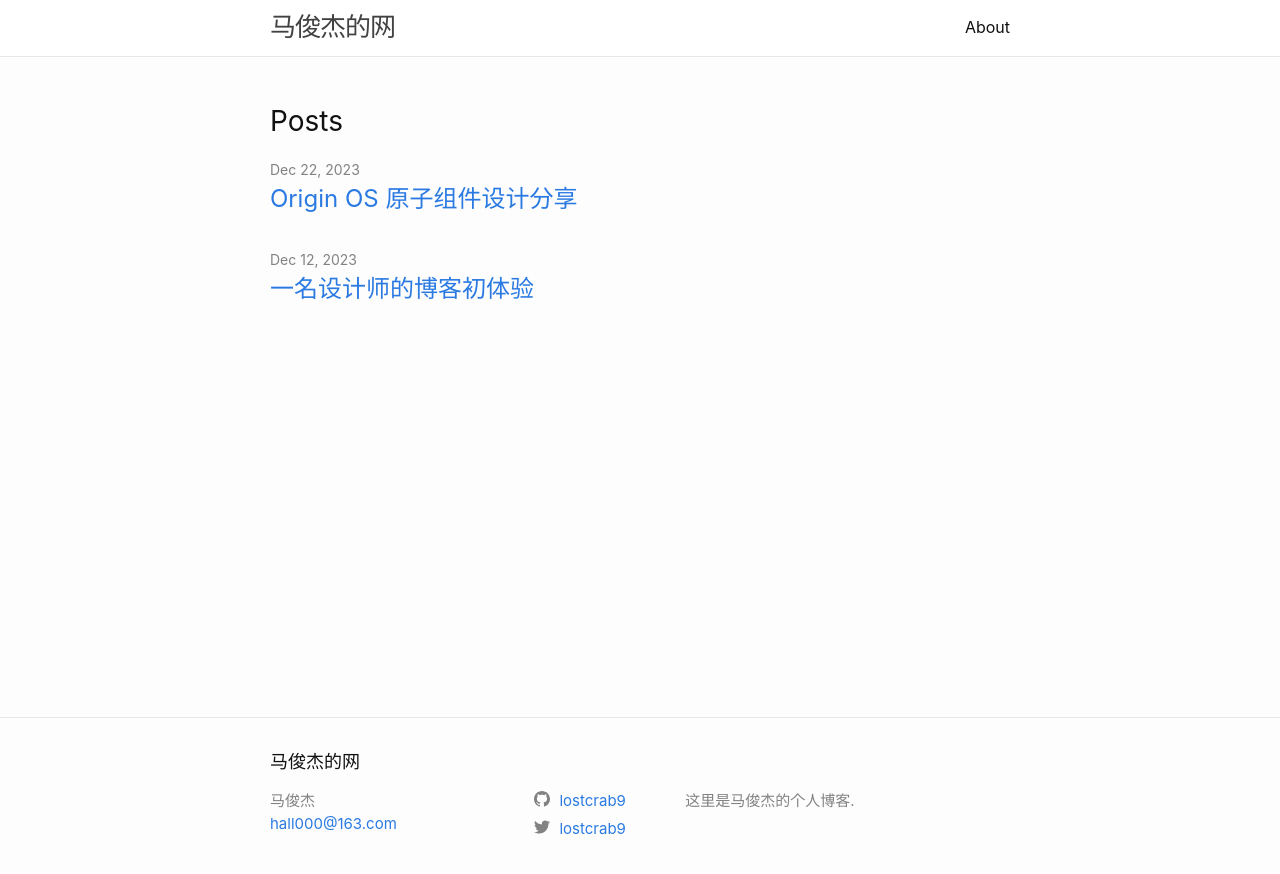
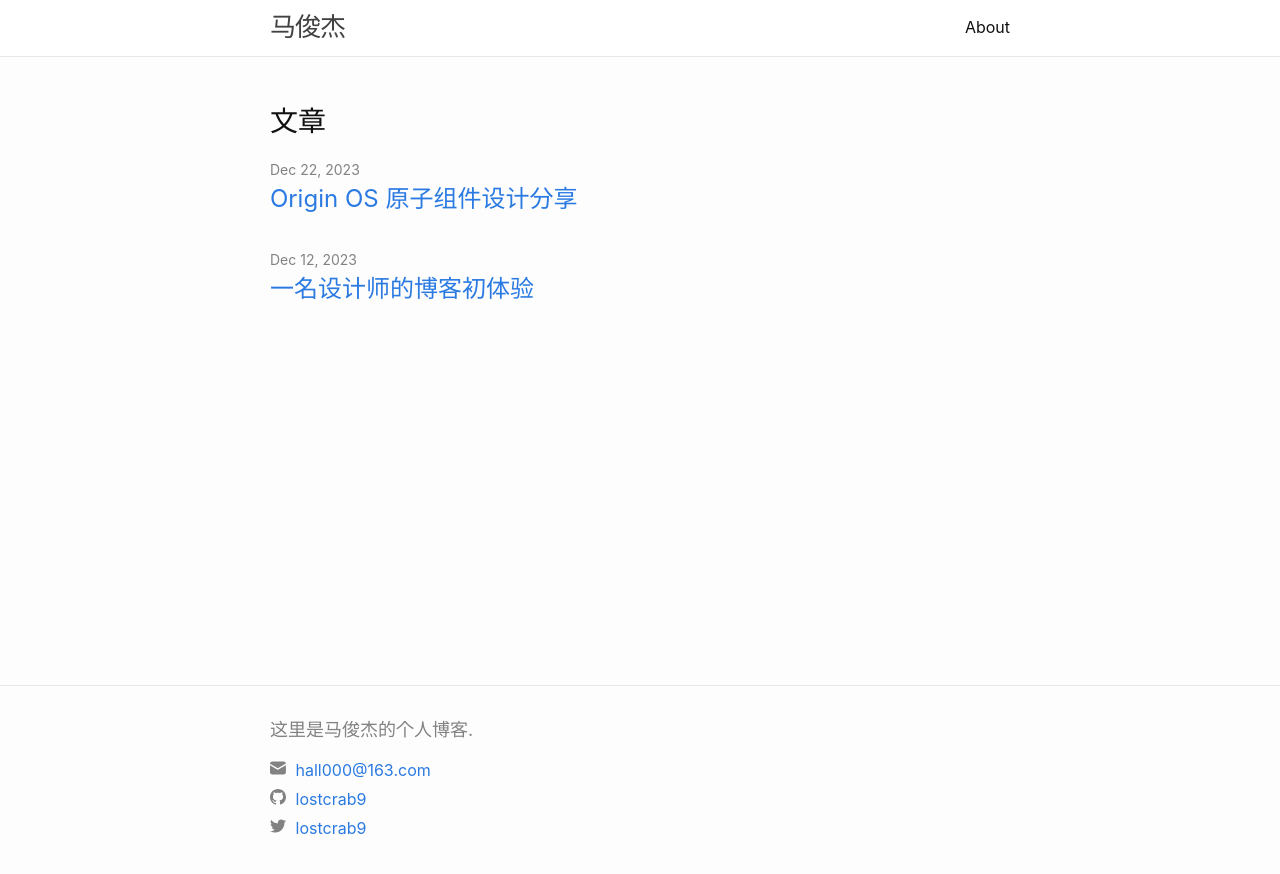
Before and after one commit to lostcrab9/majunjie.net, a Jekyll site: the page built from index.markdown, in a window 1280 px wide. Shown: the top 874 px of the page. Built offline with Jekyll 4.4.1, drawn with Linux system fonts in a browser that asks for light colours.

Commit message:
footer优化
调整结构

```diff
--- a/_config.yml
+++ b/_config.yml
@@ -18,7 +18,7 @@
 # You can create any custom variable you would like, and they will be accessible
 # in the templates via {{ site.myvariable }}.
 
-title: 马俊杰的网
+title: 马俊杰
 author: 马俊杰
 email: hall000@163.com
 description: >- # this means to ignore newlines until "baseurl:"
--- a/_includes/footer.html
+++ b/_includes/footer.html
@@ -3,9 +3,9 @@
 
   <div class="wrapper">
 
-    <h2 class="footer-heading">{{ site.title | escape }}</h2>
+    <h2 class="footer-heading">{{ site.description | escape }}</h2>
 
-    <div class="footer-col-wrapper">
+    <!-- <div class="footer-col-wrapper">
       <div class="footer-col footer-col-1">
         <ul class="contact-list">
           <li class="p-name">
@@ -19,15 +19,12 @@
             <li><a class="u-email" href="mailto:{{ site.email }}">{{ site.email }}</a></li>
             {%- endif -%}
         </ul>
-      </div>
+      </div> -->
 
-      <div class="footer-col footer-col-2">
+      <div class="footer-col">
         {%- include social.html -%}
       </div>
 
-      <div class="footer-col footer-col-3">
-        <p>{{- site.description | escape -}}</p>
-      </div>
     </div>
 
   </div>
--- a/_includes/social.html
+++ b/_includes/social.html
@@ -1,4 +1,14 @@
 <ul class="social-media-list">
+  {%- if site.email -%}
+  <li>
+    <a href="mailto:{{ site.email }}">
+      <svg class="svg-icon" >
+        <use xlink:href="{{ '/assets/minima-social-icons.svg#email' | relative_url }}"></use>
+      </svg>
+      <span class="username">{{ site.email }}</span>
+    </a>
+  </li>
+  {%- endif -%}
   {%- if site.dribbble_username -%}<li><a href="https://dribbble.com/{{ site.dribbble_username| cgi_escape | escape }}"><svg class="svg-icon"><use xlink:href="{{ '/assets/minima-social-icons.svg#dribbble' | relative_url }}"></use></svg> <span class="username">{{ site.dribbble_username| escape }}</span></a></li>{%- endif -%}
   {%- if site.facebook_username -%}<li><a href="https://www.facebook.com/{{ site.facebook_username| cgi_escape | escape }}"><svg class="svg-icon"><use xlink:href="{{ '/assets/minima-social-icons.svg#facebook' | relative_url }}"></use></svg> <span class="username">{{ site.facebook_username| escape }}</span></a></li>{%- endif -%}
   {%- if site.flickr_username -%}<li><a href="https://www.flickr.com/photos/{{ site.flickr_username| cgi_escape | escape }}"><svg class="svg-icon"><use xlink:href="{{ '/assets/minima-social-icons.svg#flickr' | relative_url }}"></use></svg> <span class="username">{{ site.flickr_username| escape }}</span></a></li>{%- endif -%}
--- a/_layouts/home.html
+++ b/_layouts/home.html
@@ -10,7 +10,7 @@ layout: default
   {{ content }}
 
   {%- if site.posts.size > 0 -%}
-    <h2 class="post-list-heading">{{ page.list_title | default: "Posts" }}</h2>
+    <h2 class="post-list-heading">{{ page.list_title | default: "文章" }}</h2>
     <ul class="post-list">
       {%- for post in site.posts -%}
       <li>
--- a/_sass/minima/_layout.scss
+++ b/_sass/minima/_layout.scss
@@ -121,6 +121,7 @@
 .footer-heading {
   @include relative-font-size(1.125);
   margin-bottom: $spacing-unit / 2;
+  color: #828282;
 }
 
 .contact-list,
@@ -139,7 +140,7 @@
 .footer-col {
   float: left;
   margin-bottom: $spacing-unit / 2;
-  padding-left: $spacing-unit / 2;
+  // padding-left: $spacing-unit / 2;
 }
 
 .footer-col-1 {
```
Also changed, not shown: assets/minima-social-icons.svg.
